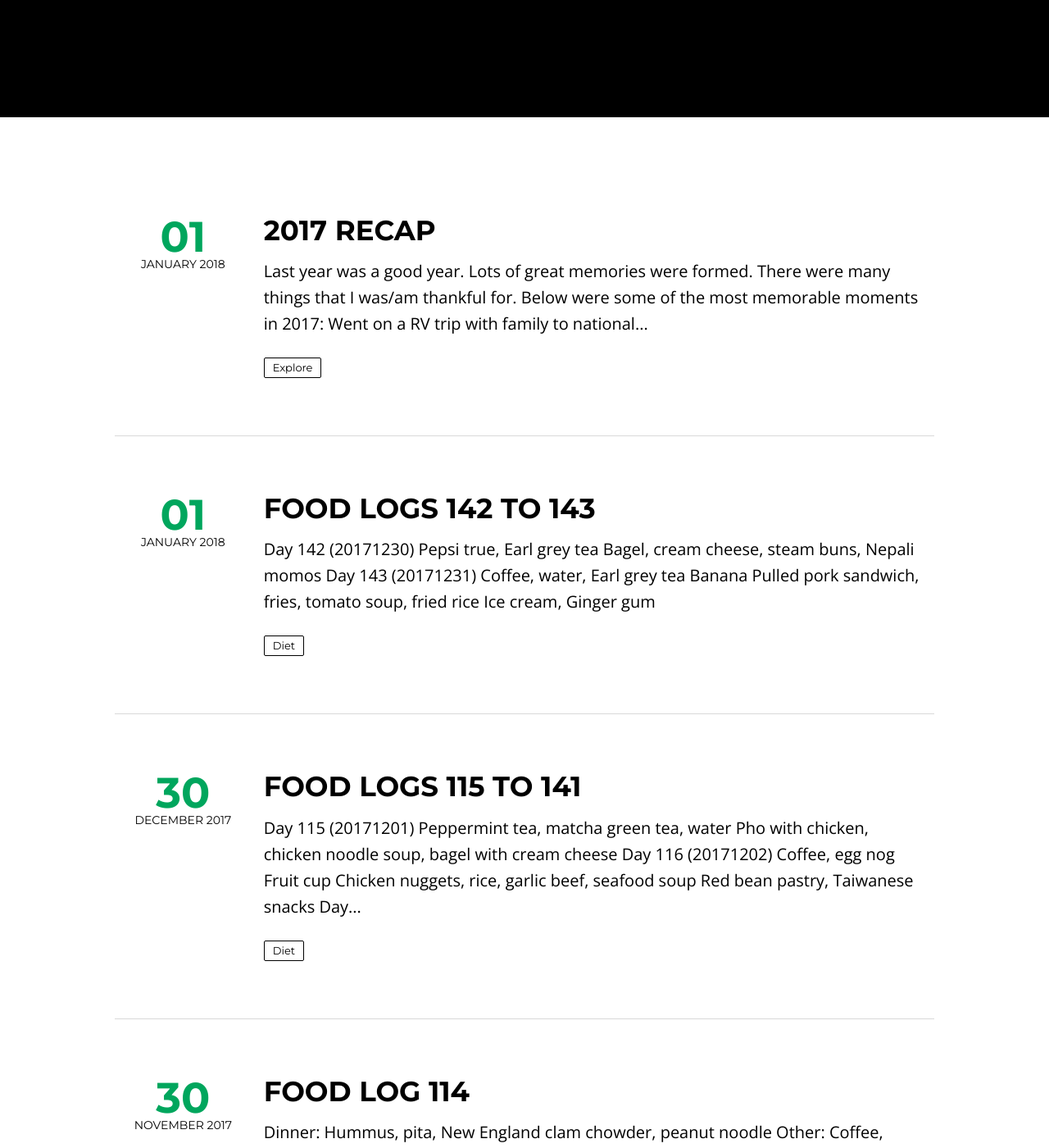
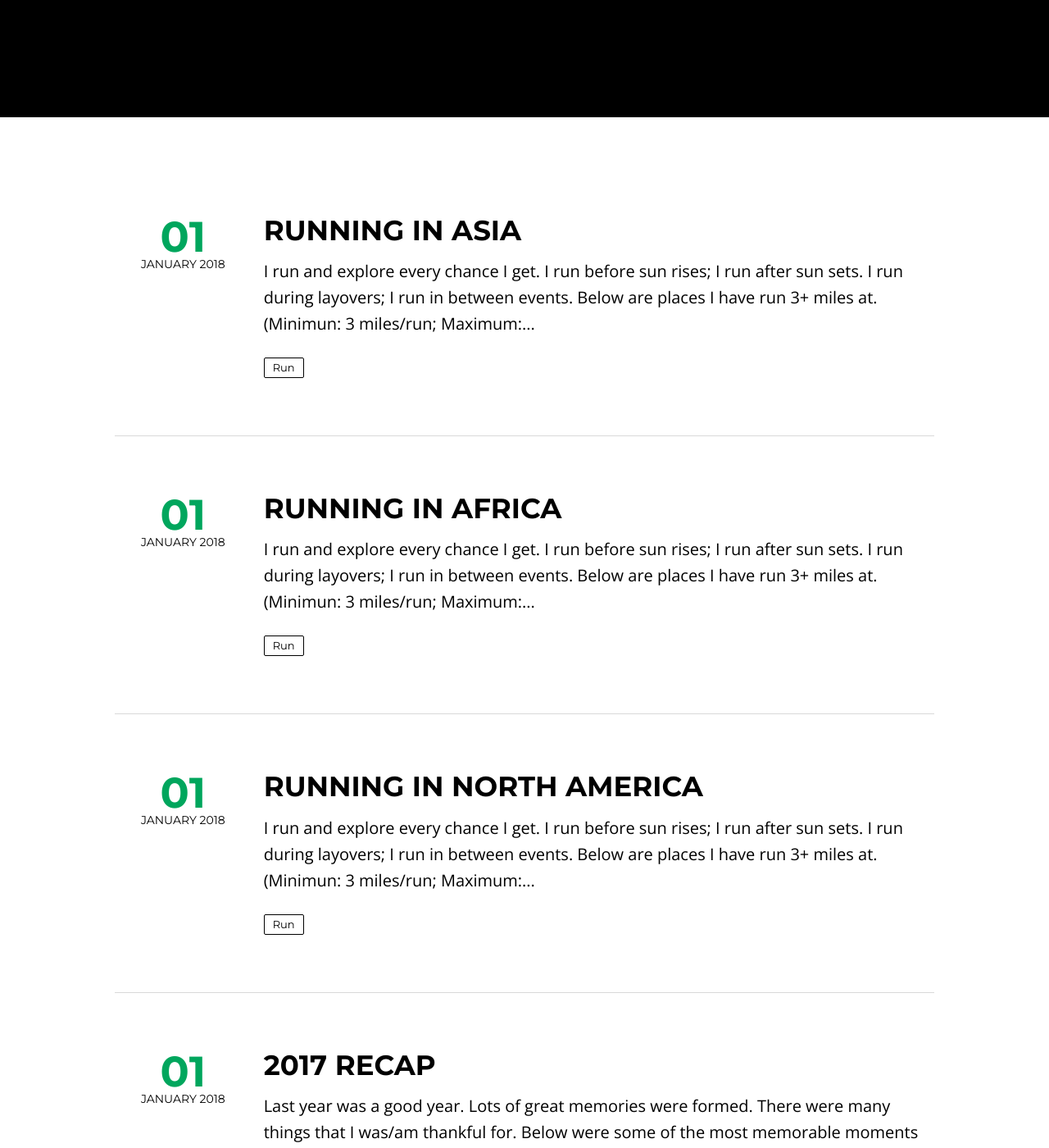
Before and after one commit to kcmlin/kcmlin.github.io, a Jekyll site: the page built from index.html, in a window 1280 px wide and 1400 px high, scrolled down 381 px. Shown: the whole window at 82% size. Built offline with Jekyll 4.4.1, drawn with Linux system fonts in a browser that asks for light colours; nearby versions of some CDN libraries; the list of posts is cut into pages by our own code; some of the changed text lies outside the part shown.

Commit message:
create run locations

```diff
--- /dev/null
+++ b/_posts/2018-01-01-runlocation02.md
@@ -0,0 +1,22 @@
+---
+layout: post
+title: Running in Africa
+categories: run
+tags:
+  - heatmap
+  - run
+comments: false
+mathjax: null
+featured: true
+published: true
+---
+
+I run and explore every chance I get. I run before sun rises; I run after sun sets. I run during layovers; I run in between events. Below are places I have run 3+ miles at. (Minimun: 3 miles/run; Maximum: 30+ miles/run)
+
+**Ethiopia**
+
+|#| PL | BEEN | FIRST RUN |
+|:--:|:--|:----:|:---:|
+|01| Addis Ababa      |  Yes | 2017 |
+|02| Oromia           |  Yes | 2017 |
+|03| Amhara           |  Yes | 2017 |
--- /dev/null
+++ b/_posts/2018-01-01-runlocation03.md
@@ -0,0 +1,33 @@
+---
+layout: post
+title: Running in Asia
+categories: run
+tags:
+  - heatmap
+  - run
+comments: false
+mathjax: null
+featured: true
+published: true
+---
+
+I run and explore every chance I get. I run before sun rises; I run after sun sets. I run during layovers; I run in between events. Below are places I have run 3+ miles at. (Minimun: 3 miles/run; Maximum: 30+ miles/run)
+
+**Taiwan**
+
+|#| PL | BEEN | FIRST RUN |
+|:--:|:--|:----:|:---:|
+|01| Taipei   |  Yes | 2017 |
+
+**China**
+
+|#| PL | BEEN | FIRST RUN |
+|:--:|:--|:----:|:---:|
+|01| Hong Kong SAR   |  Yes | 2017 |
+
+**Japan**
+
+|#| PL | BEEN | FIRST RUN |
+|:--:|:--|:----:|:---:|
+|01| Tokyo   |  Yes | 2017* |
+(Note: I ran 3+ miles at the airport. However, GPS only recorded the first mile.)
```
Also changed, not shown: _posts/2018-01-01-runlocation01.md (renamed from _posts/2017-11-11-runlocation01.md, +13 -10 lines).
